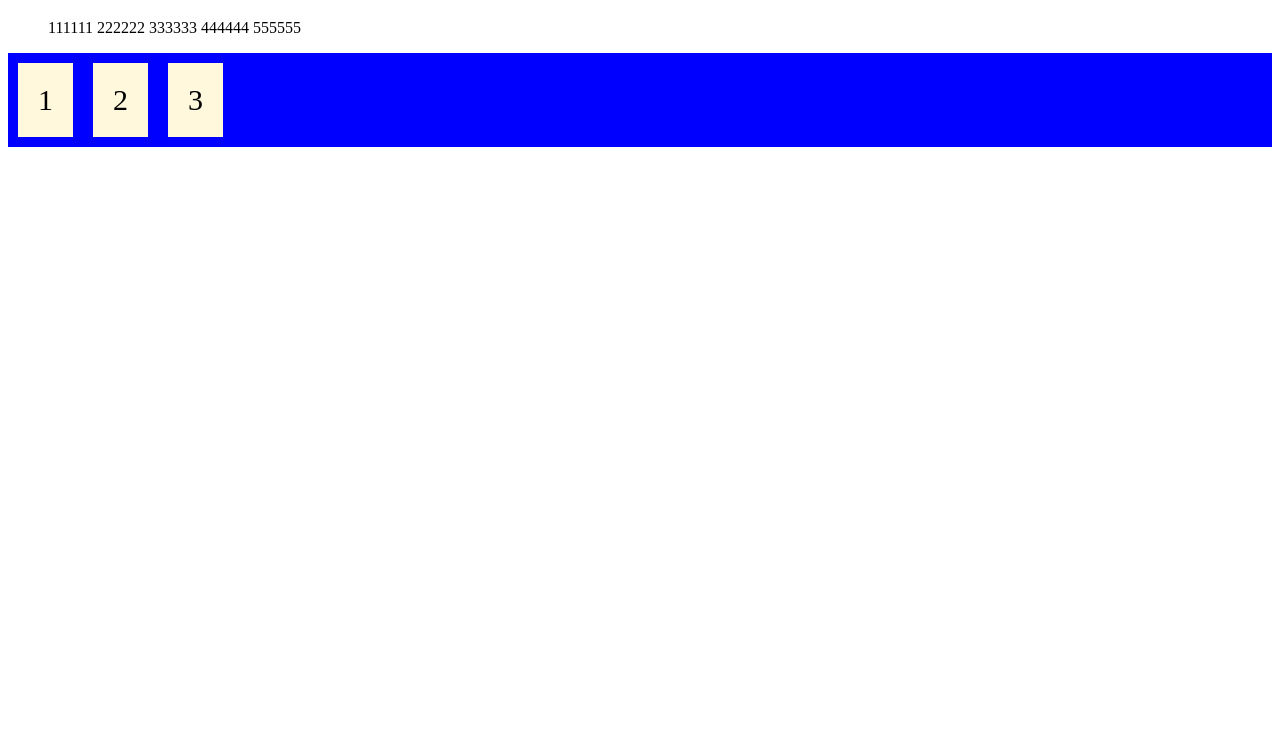
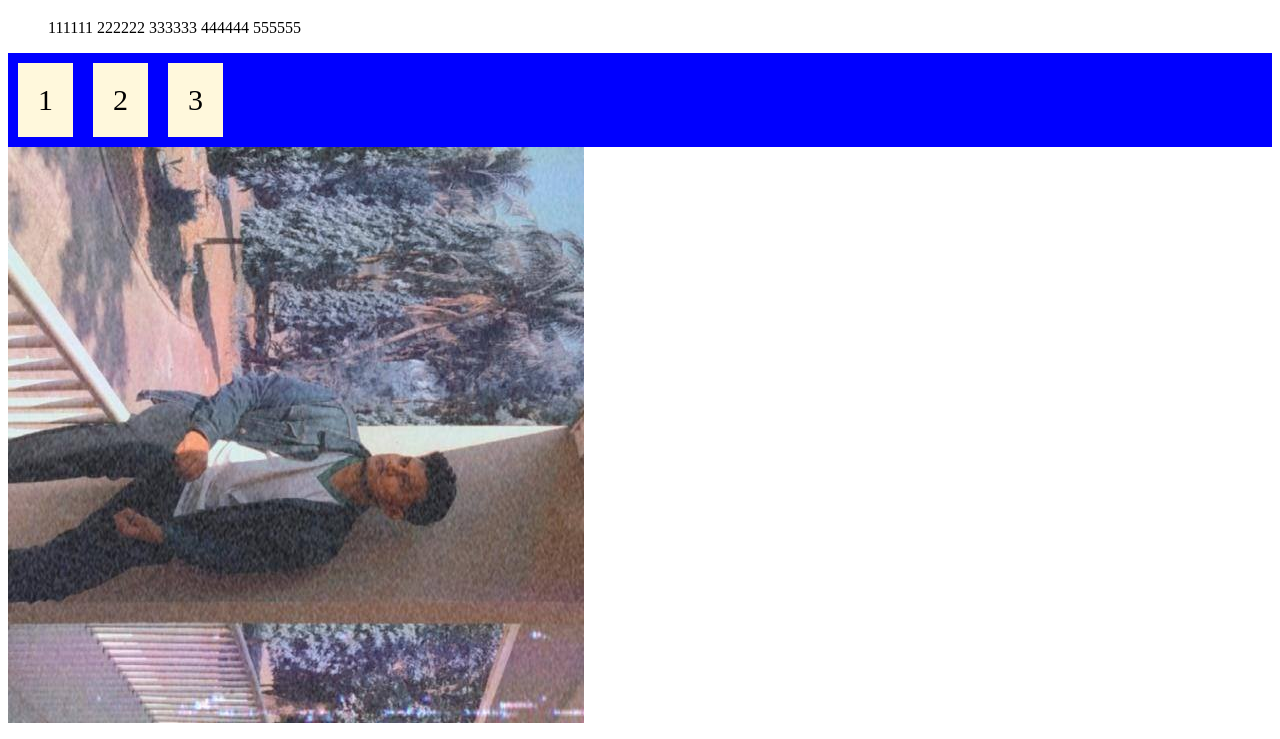
Before and after one commit to alnoman1620/JM-2.9, a plain HTML site: page index.html in a window 1280 px wide. Shown: the part 61-800 px from the top of the page. Drawn offline with Linux system fonts and the light colour scheme.

Commit message:
image added

```diff
--- a/index.html
+++ b/index.html
@@ -21,5 +21,6 @@
       <div>2</div>
       <div>3</div>
     </div>
+    <img src="sou.jpg" alt="">
   </body>
 </html>
```
Also changed, not shown: sou.jpg (added).
